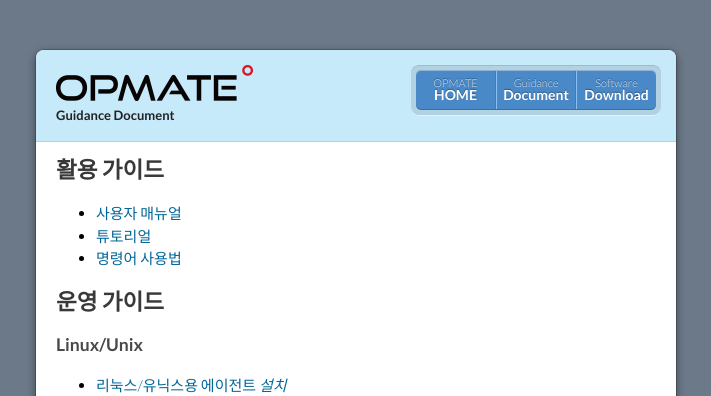
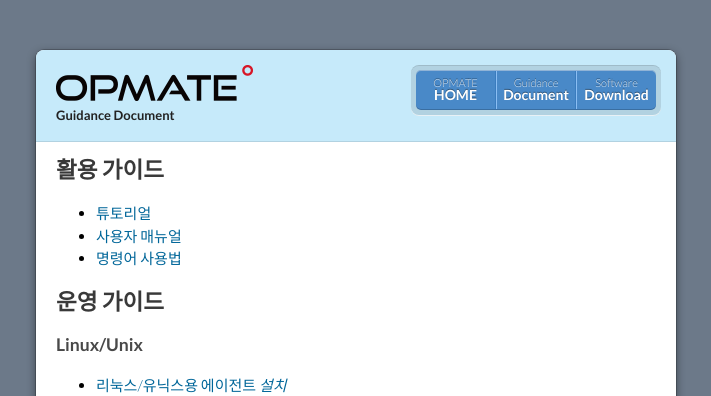
Before and after one commit to opmate/opmate.github.io, a Jekyll site: the page built from document/index.md, in a window 1280 px wide. Shown: the top 396 px of the page, without its empty margins (284-995 px from the left). Built offline with Jekyll 4.4.1, drawn with Linux system fonts in a browser that asks for light colours; our own code applies the rules of GitHub Pages for plain Markdown files; a script that is not in the unit is left out; the repository's description, which GitHub fills in, is left out.

```diff
--- a/document/index.md
+++ b/document/index.md
@@ -4,8 +4,8 @@ title: Guidance Document
 
 ## 활용 가이드
 
+- [튜토리얼](QuickTutorial.md)
 - [사용자 매뉴얼](Overview.md)
-- [튜토리얼](QuickTutorial.md)
 - [명령어 사용법](CliUsage.md)
 
 ## 운영 가이드
```
